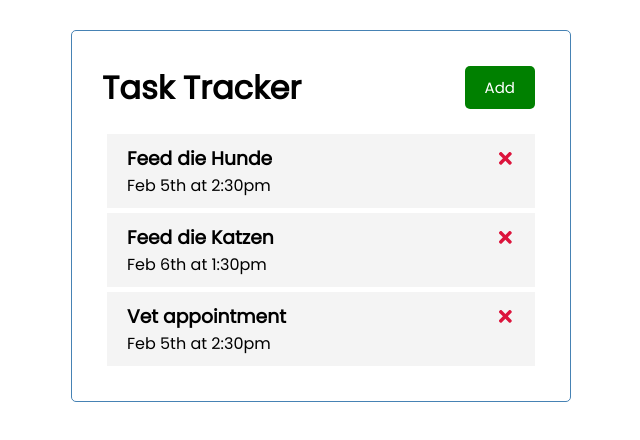
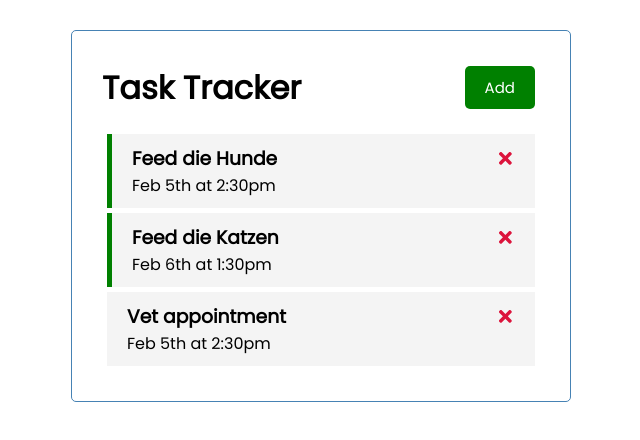
Before and after one commit to mi4en/react-task-tracker, a React (Create React App) app: page / in a window 1280 px wide. Shown: the top 440 px of the page, without its empty margins (319-959 px from the left). Built offline with nearby package versions, Linux system fonts and the light colour scheme.

Commit message:
toggle reminder; add border to reminder active tasks;

```diff
--- a/src/App.js
+++ b/src/App.js
@@ -26,14 +26,24 @@
 
 	// Delete Task
 	const deleteTask = (id) => {
-		console.log('delete', id);
+		console.log('delete: ', id);
 		setTasks(tasks.filter((task) => task.id !== id));
+	};
+
+	// Toggle Reminder
+	const toggleReminder = (id) => {
+		console.log('toggle reminder: ', id);
+		setTasks(tasks.map((task) => (task.id === id ? { ...task, reminder: !task.reminder } : task)));
 	};
 
 	return (
 		<div className="container">
 			<Header />
-			{tasks.length > 0 ? <Tasks tasks={tasks} onDelete={deleteTask} /> : 'There are no active tasks:)'}
+			{tasks.length > 0 ? (
+				<Tasks tasks={tasks} onDelete={deleteTask} onToggle={toggleReminder} />
+			) : (
+				'There are no active tasks:)'
+			)}
 		</div>
 	);
 }
--- a/src/components/Task.jsx
+++ b/src/components/Task.jsx
@@ -1,8 +1,8 @@
 import { FaTimes } from 'react-icons/fa';
 
-function Task({ task, onDelete }) {
+function Task({ task, onDelete, onToggle }) {
 	return (
-		<div className="task">
+		<div className={`task ${task.reminder ? 'reminder' : ''}`} onDoubleClick={() => onToggle(task.id)}>
 			<h3>
 				{task.text}
 				<FaTimes onClick={() => onDelete(task.id)} style={{ color: 'crimson', cursor: 'pointer' }} />
--- a/src/components/Tasks.jsx
+++ b/src/components/Tasks.jsx
@@ -1,10 +1,10 @@
 import Task from './Task';
 
-const Tasks = ({ tasks, onDelete }) => {
+const Tasks = ({ tasks, onDelete, onToggle }) => {
 	return (
 		<>
 			{tasks.map((task) => (
-				<Task key={task.id} task={task} onDelete={onDelete} />
+				<Task key={task.id} task={task} onDelete={onDelete} onToggle={onToggle} />
 			))}
 		</>
 	);
```
Also changed, not shown: 1 other file (tests, documents, lock files or other folders).
